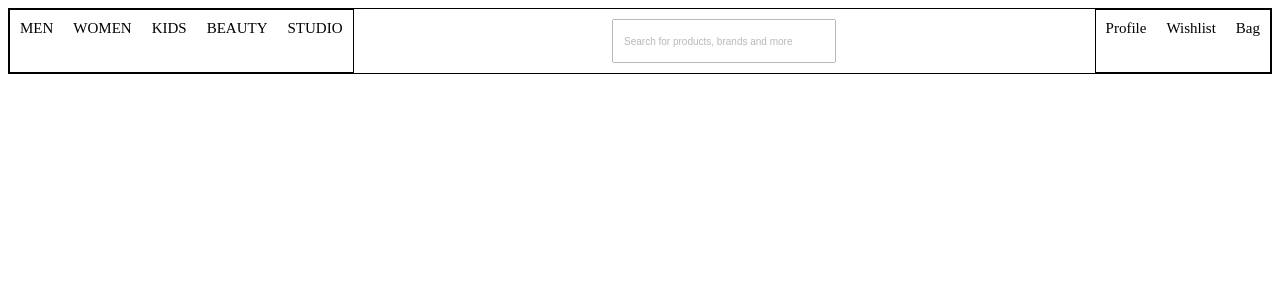
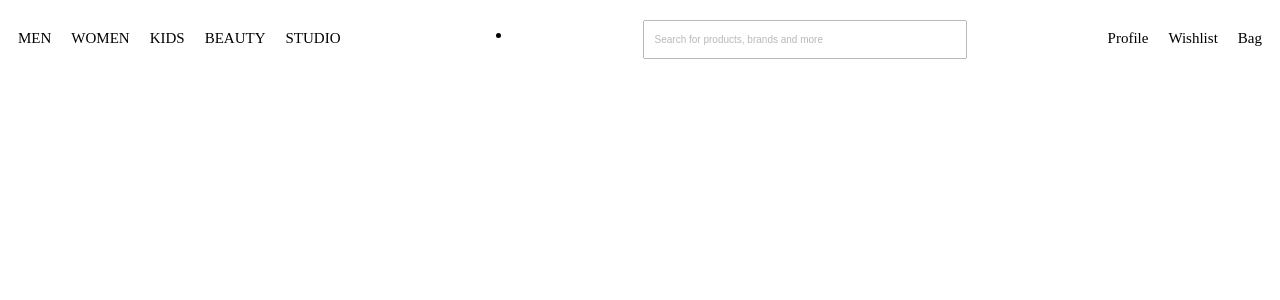
Before and after one commit to suganth4/quality-bazaar, a Vue app: page / in a window 1280 px wide. Shown: the top 300 px of the page. Built offline with nearby package versions, Linux system fonts and the light colour scheme.

Commit message:
--- Auto-Git Commit ---

```diff
--- a/src/components/login-qa.vue
+++ b/src/components/login-qa.vue
@@ -8,6 +8,9 @@
                 <a href="" class="options-list">BEAUTY</a>
                 <a href="" class="options-list">STUDIO</a>
             </div>
+            <ul>
+                <li></li>
+            </ul>
             <div>
                 <input type="text" name="" value="" placeholder="Search for products, brands and more"  id="search">
             </div>
@@ -31,7 +34,7 @@ export default {
 #header, .option {
     display: flex;
     justify-content: space-between ;
-    border: 1px solid black;
+    margin-top: 10px;
 }
 .options-list, .kart {
     text-decoration: none;
@@ -42,8 +45,8 @@ export default {
 #search {
     font-size: 10px;
     margin: 10px;
-    width: 200px;
-    height: 20px;
+    width: 300px;
+    height: 15px;
     color: black;
     opacity: 0.5;
     padding: 10px;
```
Also changed, not shown: .autogit/logs/log-16-2-2022-23-54-21.txt (added).
